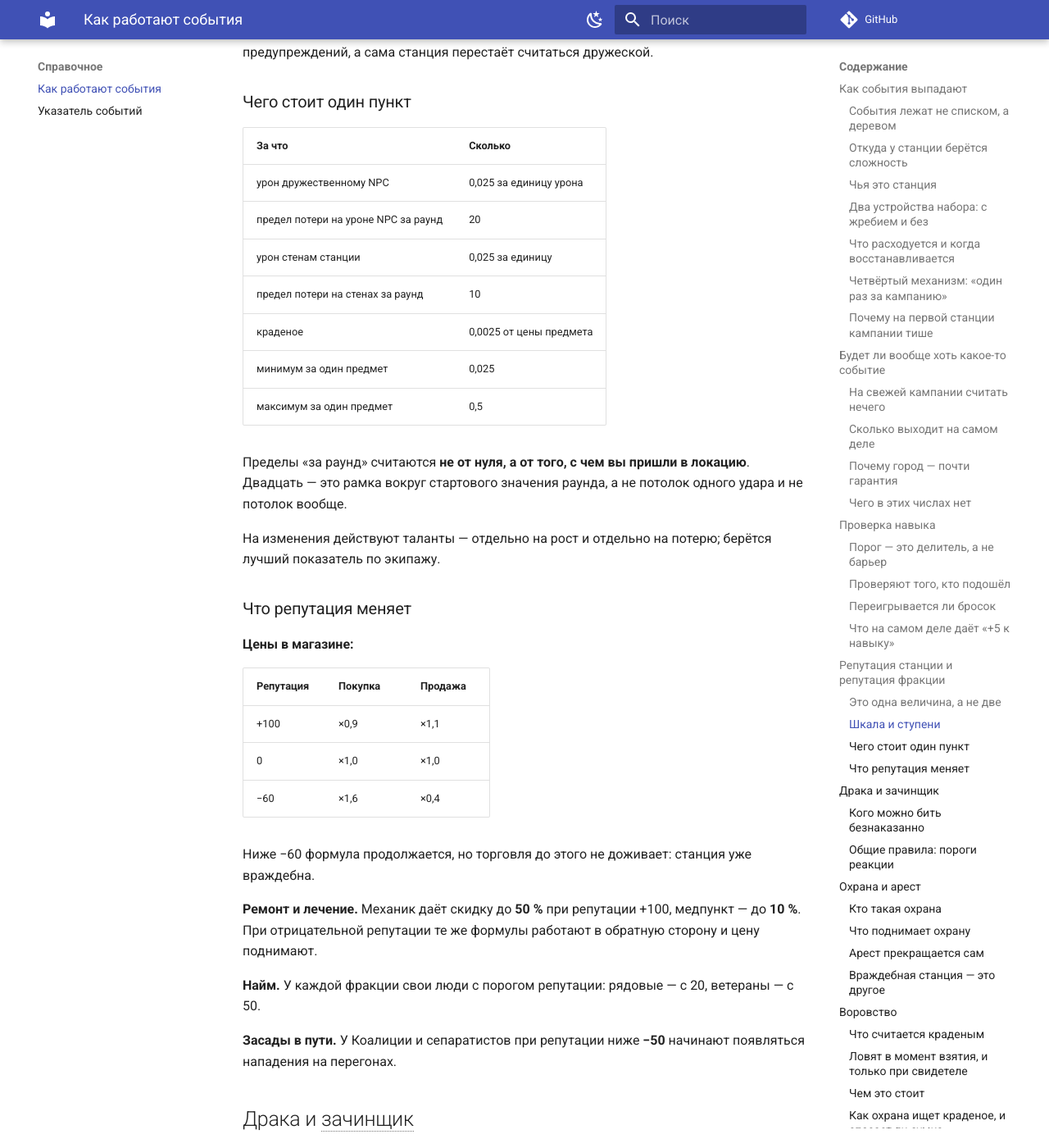
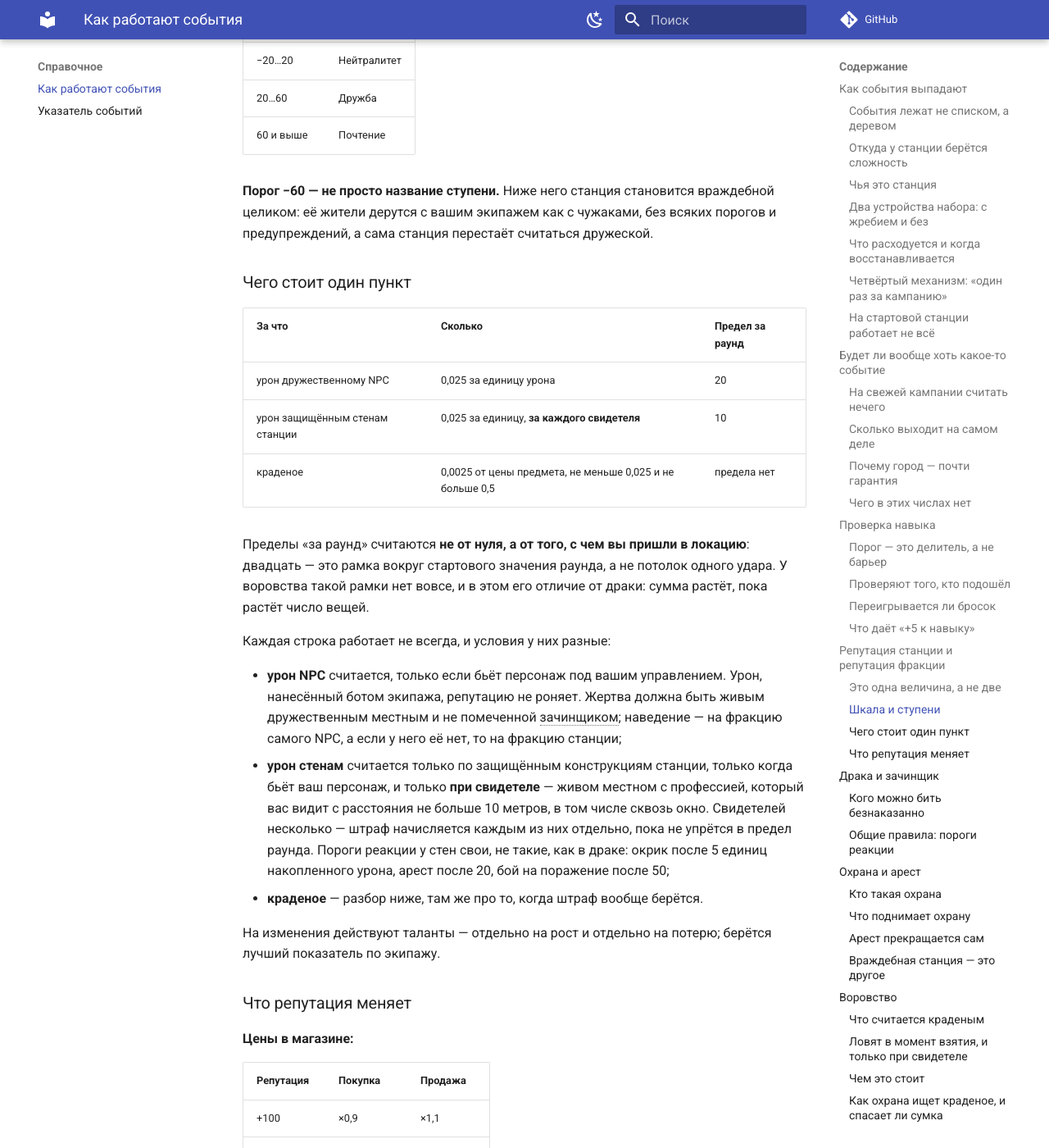
Before and after one commit to BeInForIt/barotrauma-guides, an MkDocs documentation site: the page built from docs/events-mechanics/index.md, in a window 1280 px wide and 1400 px high, scrolled down 9438 px. Shown: the whole window at 82% size. Built offline with MkDocs 1.6.1 and Material for MkDocs 9.7.7, drawn with Linux system fonts in a browser that asks for light colours; comment, search, counter and statistics services are not loaded; some of the changed text lies outside the part shown.

Commit message:
Correct the skill check counts, the reputation cost table and the stealing rules

```diff
--- a/docs/events-mechanics/index.md
+++ b/docs/events-mechanics/index.md
@@ -153,7 +149,7 @@
 У вторых трёх отказ ничего не закрывает: учёного вы встретите снова, а вот Арти
 Дулиттла — никогда.
 
-### Почему на первой станции кампании тише
+### На стартовой станции работает не всё
 
 У наборов есть отдельное разрешение работать на самой первой станции, и по
 умолчанию оно **выключено**. Часть событий поэтому на старте не встречается
@@ -255,9 +251,21 @@
 | 70 | 3 |
 | 80 | 1 |
 
-Медиана — 50. Единственная проверка на 80 стоит в фракционных событиях; в
-событиях аванпостов потолок 70. По навыкам в событиях аванпостов: Управление —
-6 проверок, Механика — 4, Оружие — 4, Медицина — 4, Электрика — 3.
+Единственная проверка на 80 стоит в фракционных событиях; в событиях аванпостов
+потолок 70.
+
+Те же 26 проверок по навыкам:
+
+| Навык | Сколько проверок |
+|-------|-----------------:|
+| Оружие | 7 |
+| Управление | 7 |
+| Медицина | 4 |
+| Механика | 4 |
+| Электрика | 4 |
+
+Из них 21 приходится на события аванпостов, 3 на фракционные и 2 на события
+предателя.
 
 ### Проверяют того, кто подошёл
 
@@ -287,18 +295,14 @@
 вероятности, никак с навыками не связанный. Если исход не зависит от того, кем
 вы подошли, — скорее всего, это он.
 
-### Что на самом деле даёт «+5 к навыку»
+### Что даёт «+5 к навыку»
 
-Награда за пройденную проверку — это **не опыт**, который ещё надо копить. Это
-прибавка к самому навыку, в тех же единицах, что и пороги 30, 50, 70. Пять
-пунктов навыка сразу.
-
-Три оговорки, меняющие цену награды:
+Пять пунктов самого навыка сразу, в тех же единицах, что и пороги 30, 50, 70.
+Две оговорки:
 
 - прибавка режется потолком **100**. Персонажу со 100 Управления ветка «за +5 к
   Управлению» не даёт ничего вовсе. Потолок поднимается до 200 только талантом;
-- таланты, ускоряющие рост навыков, прибавку умножают;
-- отдельного множителя для ассистента в игре нет — он получает столько же.
+- таланты, ускоряющие рост навыков, прибавку умножают.
 
 ## Репутация станции и репутация фракции {#reputation}
 
@@ -353,19 +357,31 @@
 
 ### Чего стоит один пункт
 
-| За что | Сколько |
-|--------|---------|
-| урон дружественному NPC | 0,025 за единицу урона |
-| предел потери на уроне NPC за раунд | 20 |
-| урон стенам станции | 0,025 за единицу |
-| предел потери на стенах за раунд | 10 |
-| краденое | 0,0025 от цены предмета |
-| минимум за один предмет | 0,025 |
-| максимум за один предмет | 0,5 |
+| За что | Сколько | Предел за раунд |
+|--------|---------|-----------------|
+| урон дружественному NPC | 0,025 за единицу урона | 20 |
+| урон защищённым стенам станции | 0,025 за единицу, **за каждого свидетеля** | 10 |
+| краденое | 0,0025 от цены предмета, не меньше 0,025 и не больше 0,5 | предела нет |
 
 Пределы «за раунд» считаются **не от нуля, а от того, с чем вы пришли в
-локацию**. Двадцать — это рамка вокруг стартового значения раунда, а не потолок
-одного удара и не потолок вообще.
+локацию**: двадцать — это рамка вокруг стартового значения раунда, а не потолок
+одного удара. У воровства такой рамки нет вовсе, и в этом его отличие от драки:
+сумма растёт, пока растёт число вещей.
+
+Каждая строка работает не всегда, и условия у них разные:
+
+- **урон NPC** считается, только если бьёт персонаж под вашим управлением. Урон,
+  нанесённый ботом экипажа, репутацию не роняет. Жертва должна быть живым
+  дружественным местным и не помеченной зачинщиком; наведение — на фракцию
+  самого NPC, а если у него её нет, то на фракцию станции;
+- **урон стенам** считается только по защищённым конструкциям станции, только
+  когда бьёт ваш персонаж, и только **при свидетеле** — живом местном с
+  профессией, который вас видит с расстояния не больше 10 метров, в том числе
+  сквозь окно. Свидетелей несколько — штраф начисляется каждым из них
+  отдельно, пока не упрётся в предел раунда. Пороги реакции у стен свои, не
+  такие, как в драке: окрик после 5 единиц накопленного урона, арест после 20,
+  бой на поражение после 50;
+- **краденое** — разбор ниже, там же про то, когда штраф вообще берётся.
 
 На изменения действуют таланты — отдельно на рост и отдельно на потерю; берётся
 лучший показатель по экипажу.
@@ -486,8 +502,14 @@
 Второе: сработает она только **при свидетеле**, и требований к свидетелю сразу
 много. Он должен быть местным, в сознании, не оглушённым, не сопровождаемым, с
 профессией, и находиться **не дальше 10 метров**. Видеть он должен вас
-по-настоящему — но **сквозь окна видно**. Свидетеля нет — нет ни штрафа, ни
-реплики, ни охраны.
+по-настоящему — но **сквозь окна видно**. Свидетеля нет — в этот момент не
+происходит ничего: ни штрафа, ни реплики, ни охраны.
+
+Третье, и это важнее первых двух: **момент взятия — не единственное место, где
+берут штраф.** Тот же штраф начисляется во время обыска: охранник, нашедший у
+вас краденое, берёт его за каждый найденный предмет — и второй раз за те вещи,
+за которые вы уже заплатили при взятии. Уйти совсем без потерь может только тот,
+кого не увидели И не обыскали.
 
 Прощается взятое при деле: огнетушитель, когда на станции пожар, и водолазное
 снаряжение, когда есть течь. Наручники, надетые на себя, тоже не считаются.
@@ -495,8 +517,9 @@
 
 ### Чем это стоит
 
-Штраф считается **один раз на предмет за раунд** и равен цене предмета,
-умноженной на 0,0025, но не меньше 0,025 и не больше 0,5.
+Штраф равен цене предмета, умноженной на 0,0025, но не меньше 0,025 и не больше
+0,5. При взятии он берётся **один раз на предмет за раунд**; при обыске эта
+защита не работает.
 
 В переводе на деньги: предмет за 5 кредитов и предмет за 10 кредитов стоят
 одинаково — минимум; потолок достигается уже на цене **200 кредитов**, и всё,
@@ -513,9 +536,12 @@
 
 | Что делает охрана | Как часто | Что видит |
 |-------------------|----------:|-----------|
-| скользит взглядом | раз в 5 с | только **надетое на вас** |
+| скользит взглядом | раз в 5 с | только **надетое на вас или взятое в руки** |
 | обыскивает по-настоящему | раз в 120 с | инвентарь целиком, включая сумки |
 | то же, если вы помечены преступником | раз в 30 с | инвентарь целиком |
+
+Руки для игры — такой же слот экипировки, как голова или корпус: краденое,
+которое вы просто несёте в руках, беглый осмотр видит наравне с надетым.
 
 Отсюда точный ответ на вечный вопрос: **от взгляда сумка спасает, от обыска —
 нет.** Она меняет то, как быстро заметят, а не то, заметят ли. Единственное, что
```
Also changed, not shown: other parts of docs/events-mechanics/index.md (+0 -4 lines).
